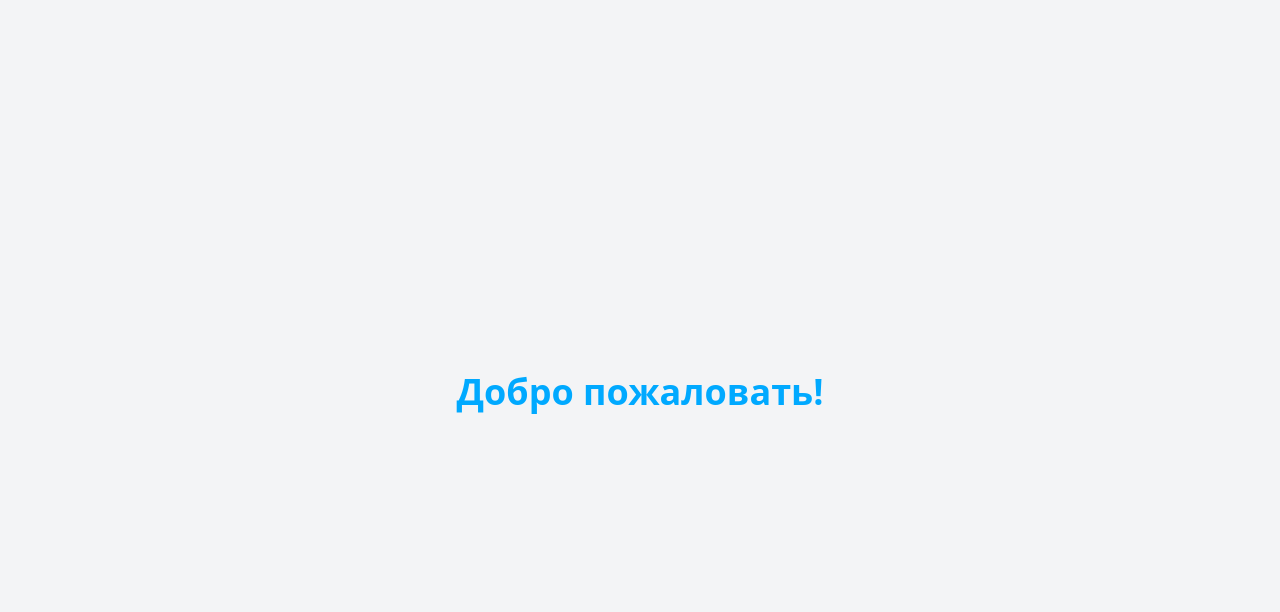
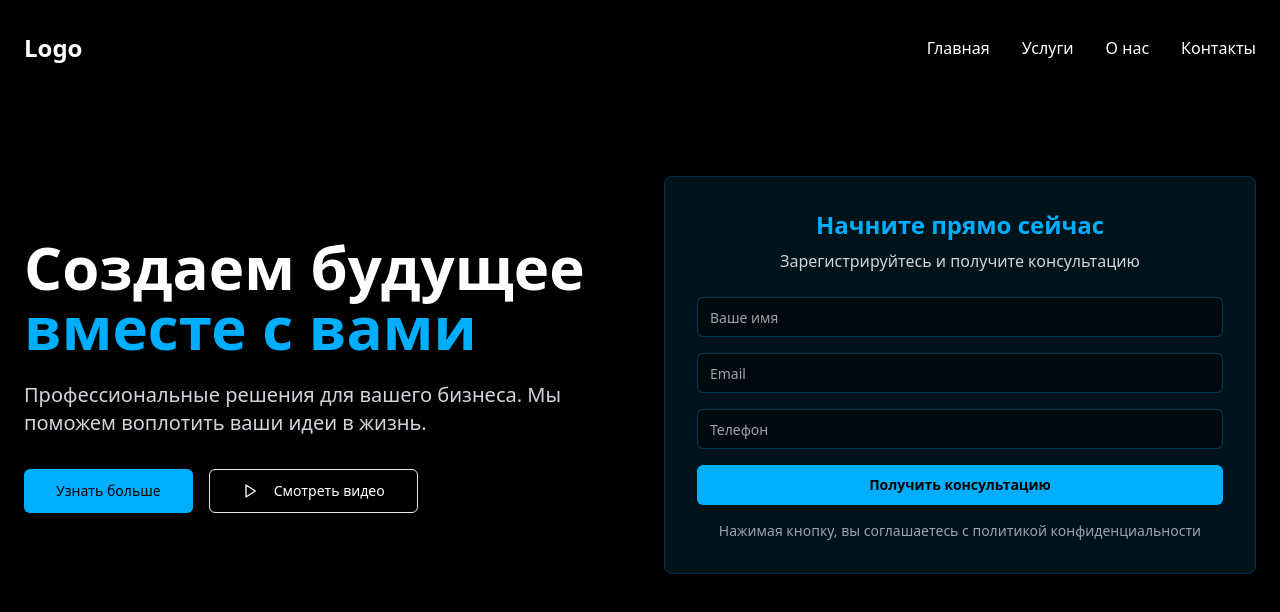
Before and after one commit to pr-poehali-dev/poly-faceit-project, a React (Vite) app: page / in a window 1280 px wide. Shown: the top 612 px of the page. Built offline with nearby package versions, Linux system fonts and the light colour scheme.

Commit message:
feat: добавить черный фон

```diff
--- a/src/index.css
+++ b/src/index.css
@@ -4,17 +4,17 @@
 
 @layer base {
   :root {
-    --background: 0 0% 100%;
-    --foreground: 222.2 84% 4.9%;
+    --background: 0 0% 0%;
+    --foreground: 0 0% 100%;
 
-    --card: 0 0% 100%;
-    --card-foreground: 222.2 84% 4.9%;
+    --card: 0 0% 5%;
+    --card-foreground: 0 0% 100%;
 
     --popover: 0 0% 100%;
     --popover-foreground: 222.2 84% 4.9%;
 
-    --primary: 222.2 47.4% 11.2%;
-    --primary-foreground: 210 40% 98%;
+    --primary: 199 100% 50%;
+    --primary-foreground: 0 0% 0%;
 
     --secondary: 210 40% 96.1%;
     --secondary-foreground: 222.2 47.4% 11.2%;
--- a/src/pages/Index.tsx
+++ b/src/pages/Index.tsx
@@ -1,12 +1,88 @@
-// Update this page (the content is just a fallback if you fail to update the page)
+import { Button } from "@/components/ui/button";
+import { Input } from "@/components/ui/input";
+import Icon from "@/components/ui/icon";
 
 const Index = () => {
   return (
-    <div className="min-h-screen flex items-center justify-center bg-gray-100">
-      <div className="text-center">
-        <h1 className="text-4xl font-bold mb-4 color-black text-[#00a9ff]">Добро пожаловать!</h1>
-        <p className="text-xl text-gray-600"></p>
-      </div>
+    <div className="min-h-screen bg-black text-white">
+      {/* Header */}
+      <header className="container mx-auto px-6 py-8 flex justify-between items-center">
+        <div className="text-2xl font-bold">Logo</div>
+        <nav className="hidden md:flex space-x-8">
+          <a href="#" className="hover:text-primary transition-colors">Главная</a>
+          <a href="#" className="hover:text-primary transition-colors">Услуги</a>
+          <a href="#" className="hover:text-primary transition-colors">О нас</a>
+          <a href="#" className="hover:text-primary transition-colors">Контакты</a>
+        </nav>
+        <Button variant="outline" className="md:hidden">
+          <Icon name="Menu" size={20} />
+        </Button>
+      </header>
+
+      {/* Hero Section */}
+      <section className="container mx-auto px-6 py-20 grid lg:grid-cols-2 gap-12 items-center">
+        <div>
+          <h1 className="text-5xl lg:text-6xl font-bold mb-6 leading-tight">
+            Создаем будущее
+            <span className="text-primary block">вместе с вами</span>
+          </h1>
+          <p className="text-xl text-gray-300 mb-8">
+            Профессиональные решения для вашего бизнеса.
+            Мы поможем воплотить ваши идеи в жизнь.
+          </p>
+          <div className="flex flex-col sm:flex-row gap-4">
+            <Button size="lg" className="bg-primary hover:bg-primary/90">
+              Узнать больше
+            </Button>
+            <Button variant="outline" size="lg">
+              <Icon name="Play" size={20} className="mr-2" />
+              Смотреть видео
+            </Button>
+          </div>
+        </div>
+
+        {/* Registration Panel */}
+        <div className="bg-primary/10 border border-primary/20 rounded-lg p-8">
+          <div className="text-center mb-6">
+            <h3 className="text-2xl font-semibold text-primary mb-2">
+              Начните прямо сейчас
+            </h3>
+            <p className="text-gray-300">
+              Зарегистрируйтесь и получите консультацию
+            </p>
+          </div>
+
+          <form className="space-y-4">
+            <div>
+              <Input
+                placeholder="Ваше имя"
+                className="bg-black/50 border-primary/30 text-white placeholder:text-gray-400"
+              />
+            </div>
+            <div>
+              <Input
+                type="email"
+                placeholder="Email"
+                className="bg-black/50 border-primary/30 text-white placeholder:text-gray-400"
+              />
+            </div>
+            <div>
+              <Input
+                type="tel"
+                placeholder="Телефон"
+                className="bg-black/50 border-primary/30 text-white placeholder:text-gray-400"
+              />
+            </div>
+            <Button className="w-full bg-primary hover:bg-primary/90 text-black font-semibold">
+              Получить консультацию
+            </Button>
+          </form>
+
+          <p className="text-sm text-gray-400 mt-4 text-center">
+            Нажимая кнопку, вы соглашаетесь с политикой конфиденциальности
+          </p>
+        </div>
+      </section>
     </div>
   );
 };
```
